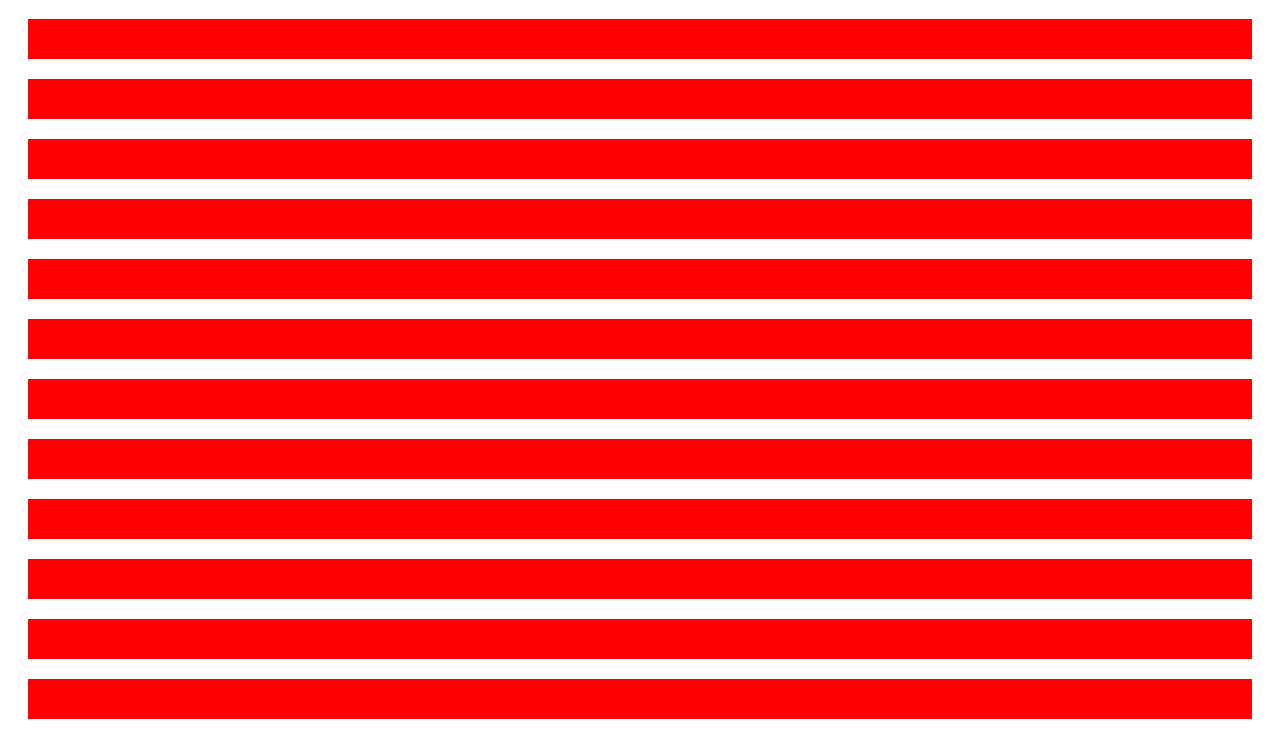
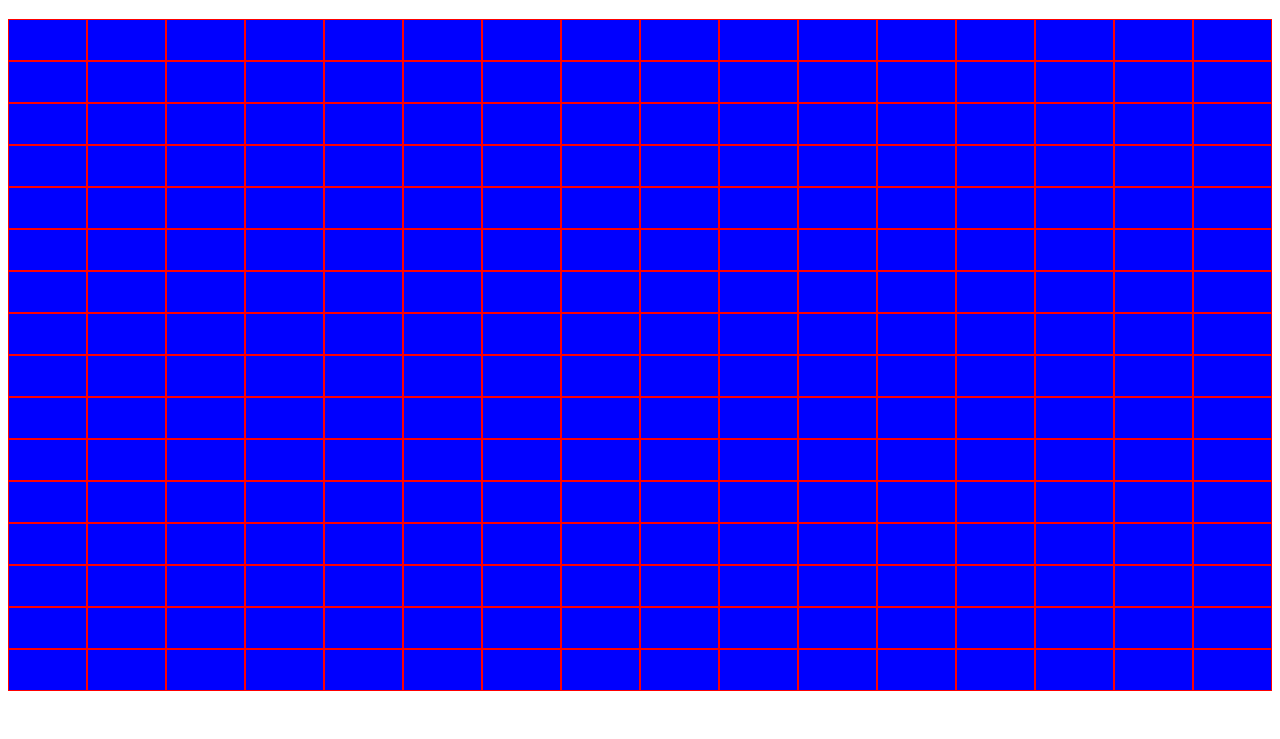
Before and after one commit to rokuruby/etchasketch, a plain HTML site: page index.html in a window 1280 px wide. Shown: the part 61-800 px from the top of the page. Drawn offline with Linux system fonts and the light colour scheme.

Commit message:
succesfullly created a 16x16 grid in JS appending the HTML and applying the correct styling in css

```diff
--- a/style.css
+++ b/style.css
@@ -1,11 +1,14 @@
 .row {
-    margin: 20px;
+    margin: 0px;
   background-color: red;
   display: flex;
   }
 
 .col {
-    margin: 20px;
+    margin: 1px;
+    padding: 20px;
     background-color: blue;
     display: flex;
+    flex: 1;
+    min-height: auto;
   }
```
